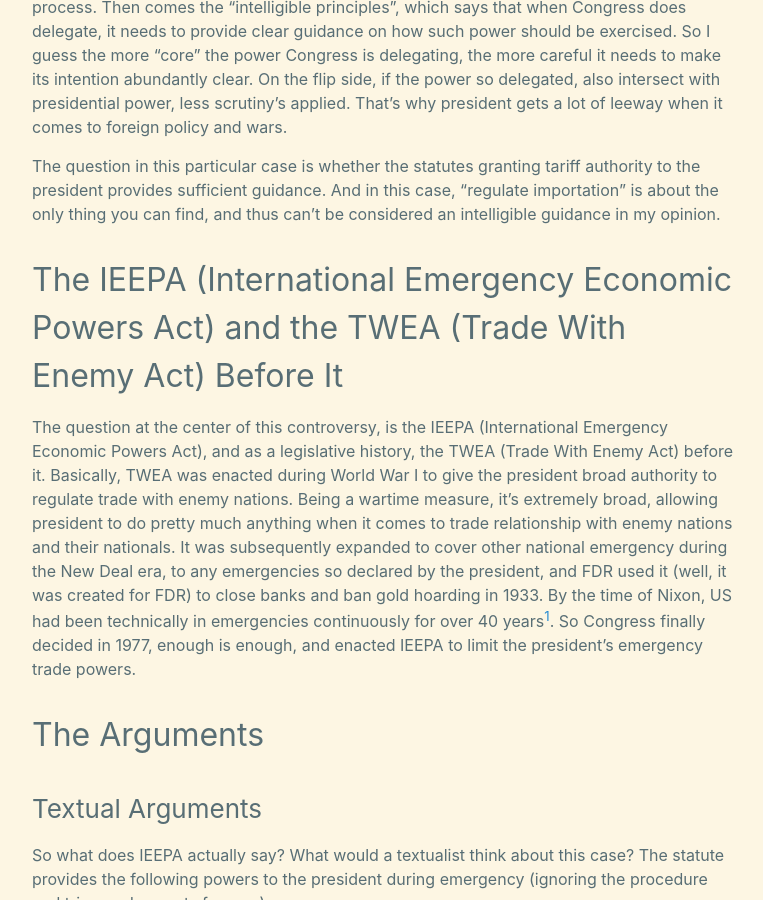
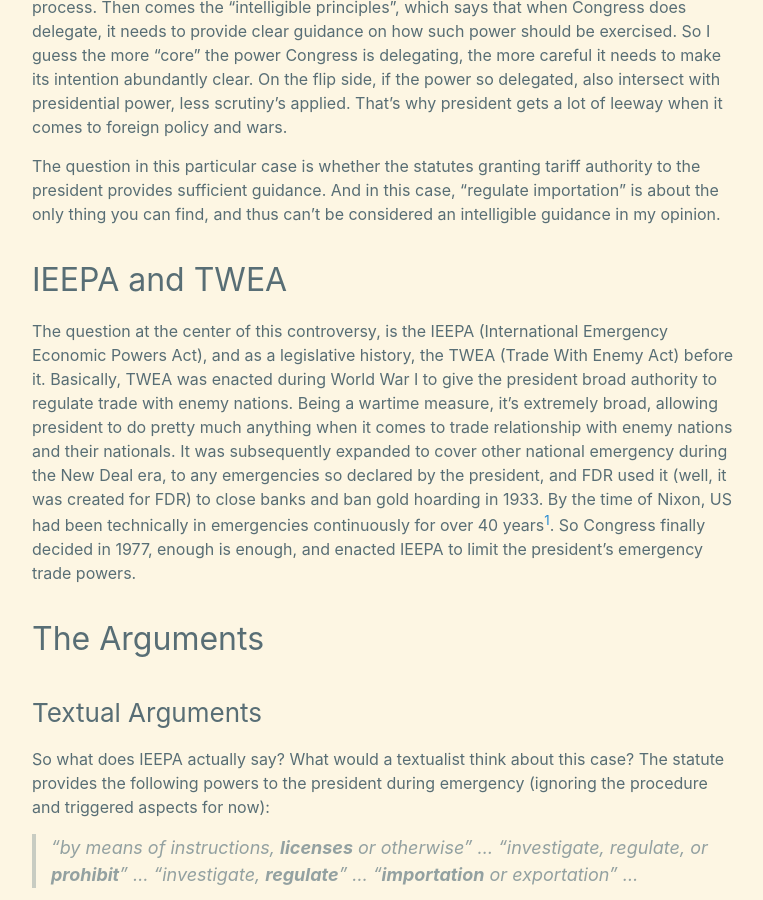
Before and after one commit to xianxu/xianxu.github.io, a Jekyll site: the page built from _posts/2025-11-06-trump-tariff.markdown, in a window 1280 px wide and 900 px high, scrolled down 1057 px. Shown: the whole window, without its empty margins (238-1001 px from the left). Built offline with Jekyll 4.4.1, drawn with Linux system fonts in a browser that asks for light colours; comment, search, counter and statistics services are not loaded.

Commit message:
Sync latest _posts from remote land

```diff
--- a/_posts/2025-11-06-trump-tariff.markdown
+++ b/_posts/2025-11-06-trump-tariff.markdown
@@ -22,7 +22,7 @@ This doctrine asserts that Congress cannot delegate its core powers to the execu
 
 The question in this particular case is whether the statutes granting tariff authority to the president provides sufficient guidance. And in this case, "regulate importation" is about the only thing you can find, and thus can't be considered an intelligible guidance in my opinion.
 
-## The IEEPA (International Emergency Economic Powers Act) and the TWEA (Trade With Enemy Act) Before It
+## IEEPA and TWEA
 
 The question at the center of this controversy, is the IEEPA (International Emergency Economic Powers Act), and as a legislative history, the TWEA (Trade With Enemy Act) before it. Basically, TWEA was enacted during World War I to give the president broad authority to regulate trade with enemy nations. Being a wartime measure, it's extremely broad, allowing president to do pretty much anything when it comes to trade relationship with enemy nations and their nationals. It was subsequently expanded to cover other national emergency during the New Deal era, to any emergencies so declared by the president, and FDR used it (well, it was created for FDR) to close banks and ban gold hoarding in 1933. By the time of Nixon, US had been technically in emergencies continuously for over 40 years[^IEEPA]. So Congress finally decided in 1977, enough is enough, and enacted IEEPA to limit the president's emergency trade powers.
 
```
